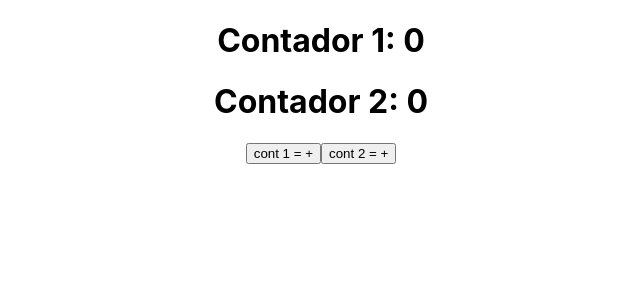
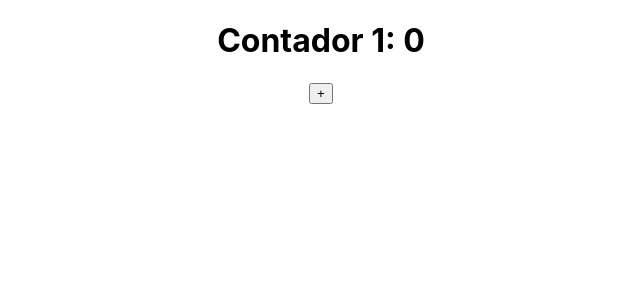
Before and after one commit to vmarinho22/studying-react-hooks, a React (Create React App) app: page / in a window 1280 px wide. Shown: the top 300 px of the page, without its empty margins (319-959 px from the left). Built offline with nearby package versions, Linux system fonts and the light colour scheme.

Commit message:
useCallback

```diff
--- a/src/App.js
+++ b/src/App.js
@@ -1,38 +1,27 @@
-import { useState, useEffect } from 'react';
+import React, { useCallback, useState } from 'react';
 import './App.css';
+import P from 'prop-types';
+
+const Button = React.memo(function Button({ incrementButton }) {
+  return <button onClick={() => incrementButton(10)}>+</button>;
+});
+
+Button.propTypes = {
+  incrementButton: P.func,
+};
 
 function App() {
   const [counter, setCounter] = useState(0);
-  const [counter2, setCounter2] = useState(0);
 
-  // componentDidUpdate - executa toda o vez que o componente atualiza
-  useEffect(() => {
-    console.log('componentDidUpdate');
-  });
-
-  // componentDidMount - executa uma vez
-  useEffect(() => {
-    console.log('componentDidMount');
+  // useCallBack
+  const incrementCounter = useCallback((num) => {
+    setCounter((c) => c + num);
   }, []);
-
-  // componentWillMount - executa quando o componente for desmontado
-  useEffect(() => {
-    return () => {
-      console.log('componentWillMount');
-    };
-  }, []);
-
-  // Com dependencia - executa toda que a dependencia mudar
-  useEffect(() => {
-    console.log('counter mudou', counter);
-  }, [counter]);
 
   return (
     <div className="App">
       <h1>Contador 1: {counter}</h1>
-      <h1>Contador 2: {counter2}</h1>
-      <button onClick={() => setCounter(counter + 1)}>cont 1 = +</button>
-      <button onClick={() => setCounter2(counter2 + 1)}>cont 2 = +</button>
+      <Button incrementButton={incrementCounter}>cont 1 = +</Button>
     </div>
   );
 }
```
